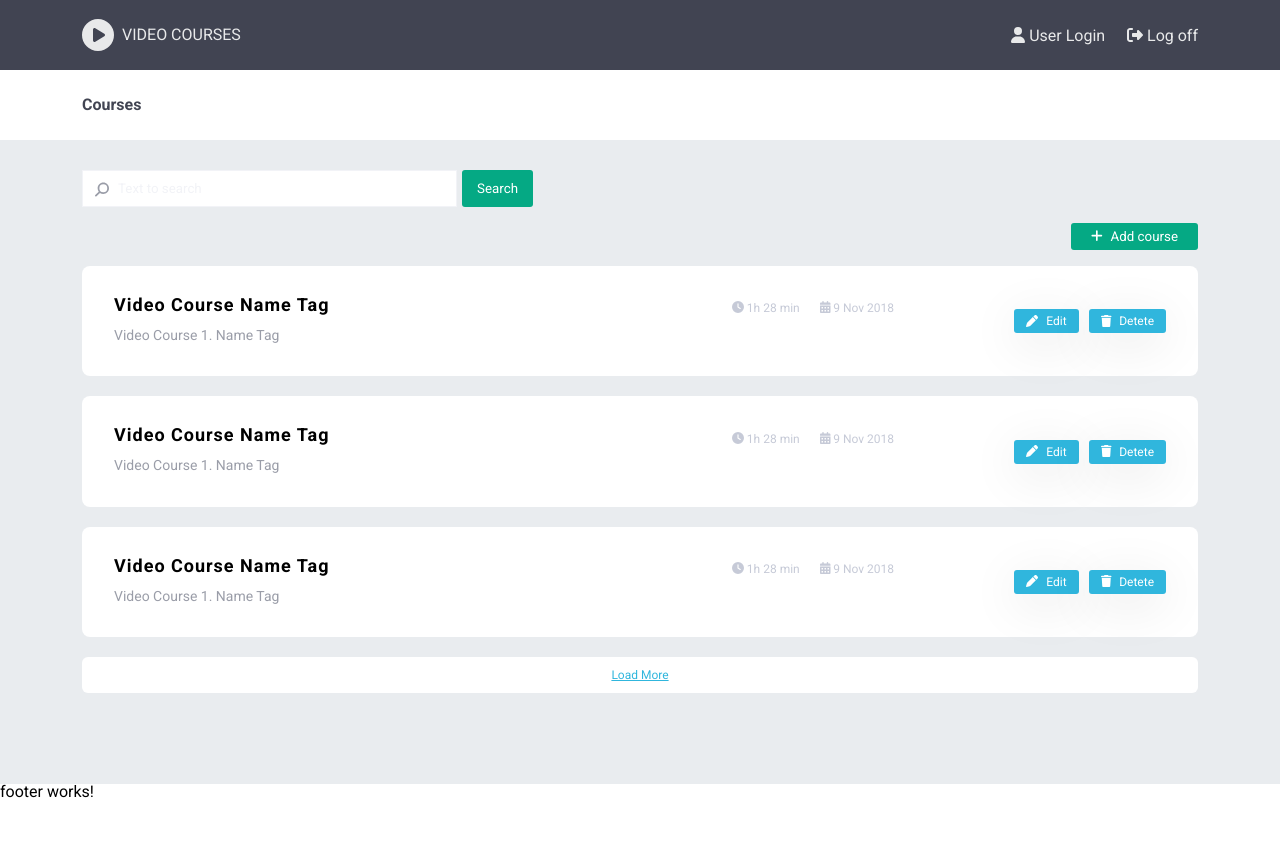
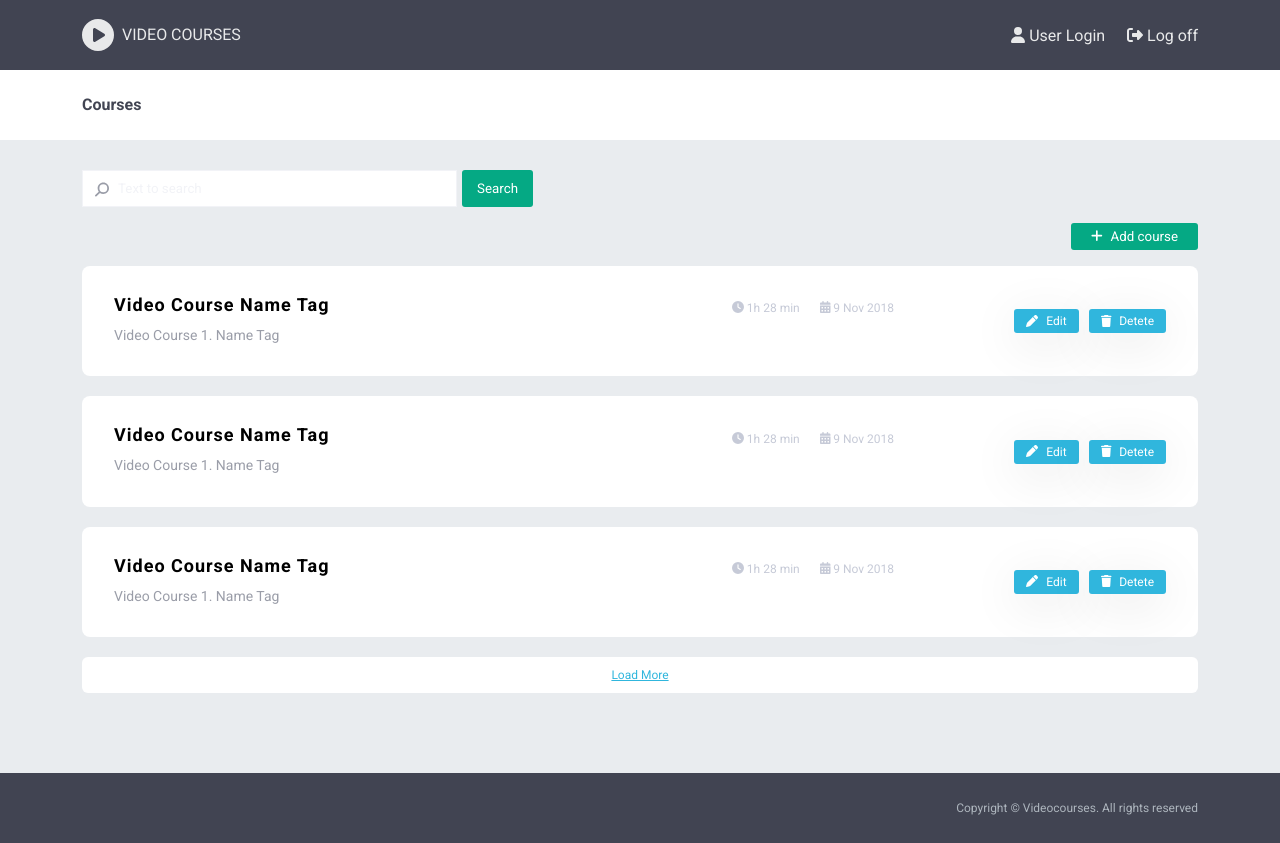
Before and after one commit to artykovdaniyar/angular-global-mentoring-program, an Angular app: page / in a window 1280 px wide. Before the commit the page ends 801 px from the top, so only its background shows below. Built offline with nearby package versions, Linux system fonts and the light colour scheme.

Commit message:
footer layout

```diff
--- a/src/app/core/components/footer/footer.component.html
+++ b/src/app/core/components/footer/footer.component.html
@@ -1 +1,5 @@
-<p>footer works!</p>
+<footer class="footer">
+  <div class="container">
+    <p class="copy">Copyright © Videocourses. All rights reserved</p>
+  </div>
+</footer>
--- a/src/app/core/components/footer/footer.component.scss
+++ b/src/app/core/components/footer/footer.component.scss
@@ -0,0 +1,20 @@
+:host {
+  margin-top: auto;
+}
+.footer {
+  height: 70px;
+  color: var(--gray-500);
+  background: var(--gray-700);
+  font-size: 12px;
+}
+.container {
+  height: 100%;
+  display: flex;
+  align-items: center;
+  justify-content: flex-end;
+}
+@media screen and (max-width: 480px) {
+  .container {
+    justify-content: center;
+  }
+}
```
